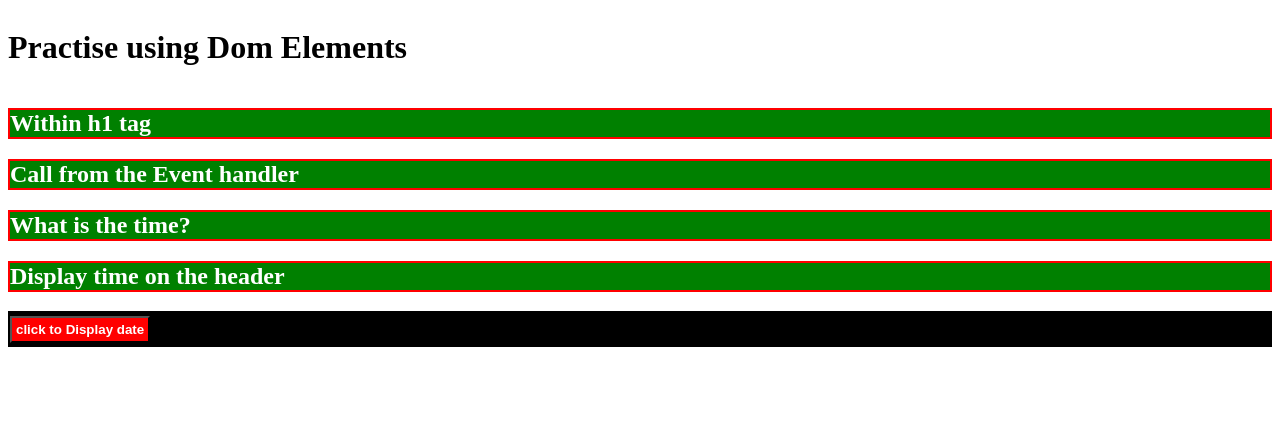
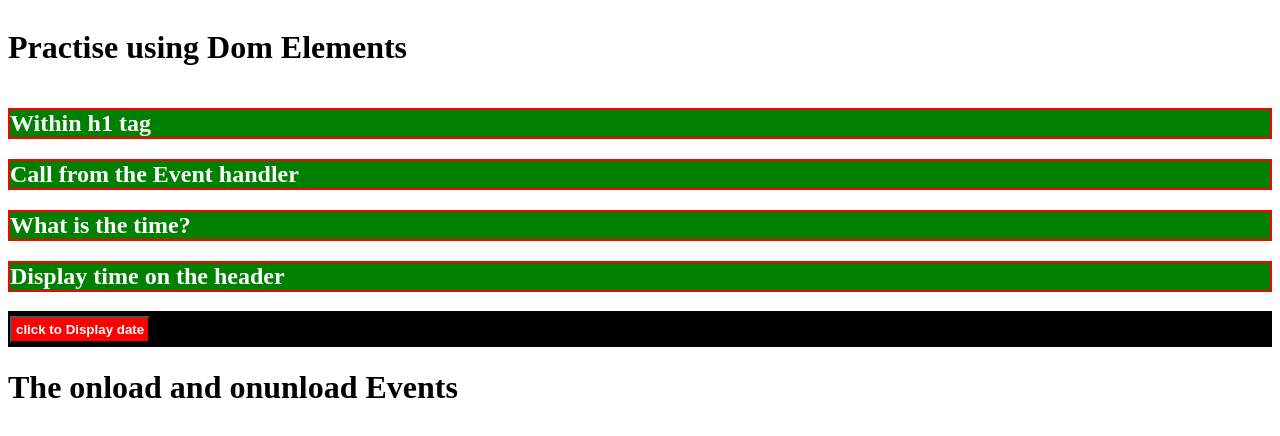
Before and after one commit to kiboma2021/DOM-Events, a plain HTML site: page index.html in a window 1280 px wide. Drawn offline with Linux system fonts and the light colour scheme.

Commit message:
The onload and onunload Events

```diff
--- a/index.html
+++ b/index.html
@@ -29,6 +29,8 @@
       <button id="dateBtn"> click to Display date</button>
       <p id="time-now"></p>
     </section>
+
+    <h1> The onload and onunload Events </h1>
   </main>
 
   <script src="scripts.js"></script>
```
